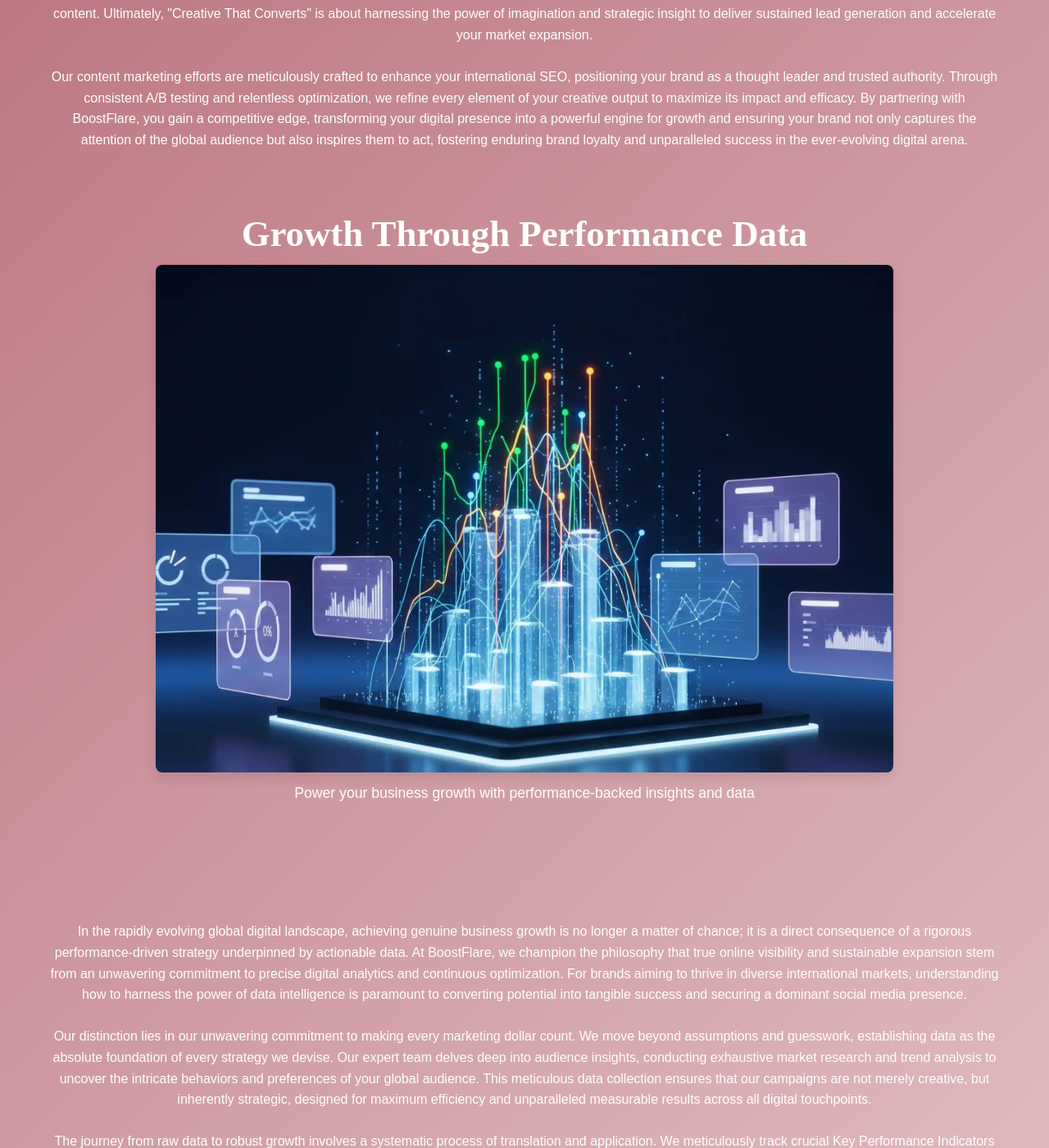
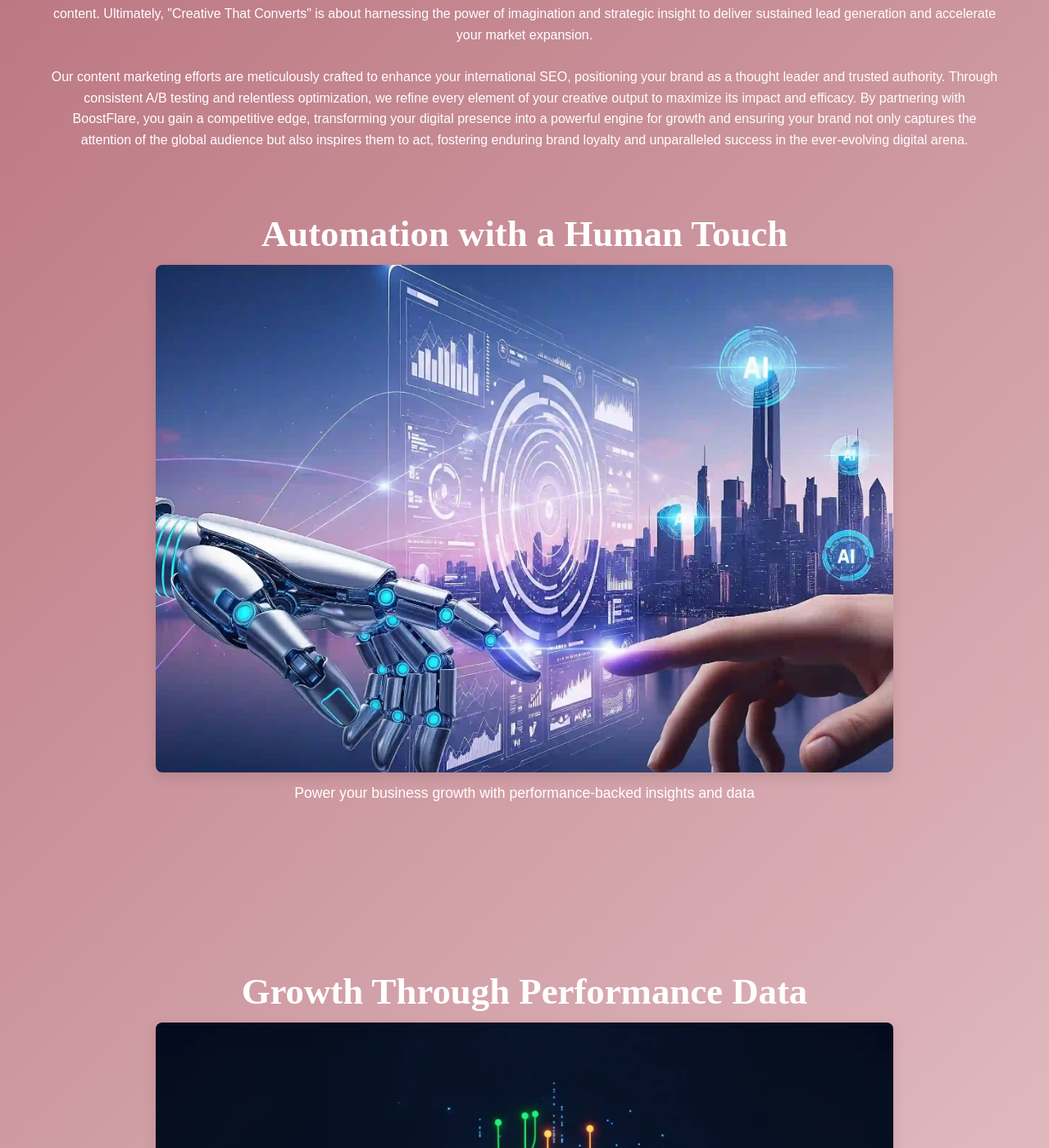
Before and after one commit to candra2012/BoostFlare, a Jekyll site: the page built from index.html, in a window 1280 px wide and 1400 px high, scrolled down 6309 px. Shown: the whole window at 82% size. Built offline with Jekyll 4.4.1, drawn with Linux system fonts in a browser that asks for light colours.

Commit message:
Update index.html

```diff
--- a/index.html
+++ b/index.html
@@ -125,6 +125,29 @@ description: Boost your online presence with our professional digital services
  </div>
 </div>
 
+        <section class="zig-zag-container">
+  <div class="zig-zag-item" data-animation-direction="right">
+
+    <!-- Konten: Judul -->
+    <div class="zig-zag-content">
+      <h2>Automation with a Human Touch</h2>
+    </div>
+
+    <!-- Gambar (terpisah agar bisa animasi) -->
+    <div class="zig-zag-image">
+      <img src="https://raw.githubusercontent.com/candra2012/BoostFlare/refs/heads/main/image/Automation.with.a.Human.Touch.webp" alt="Automation with a Human Touch" />
+    </div>
+
+    <!-- Konten: Paragraf -->
+    <div class="zig-zag-content">
+      <p style="text-align: center; font-size: 1.1em; color: var(--deep-plum); line-height: 1.8;">
+        Power your business growth with performance-backed insights and data
+      </p>
+    </div>
+
+  </div>
+        </section>
+
       <section class="zig-zag-container">
   <div class="zig-zag-item" data-animation-direction="left">
 
```
